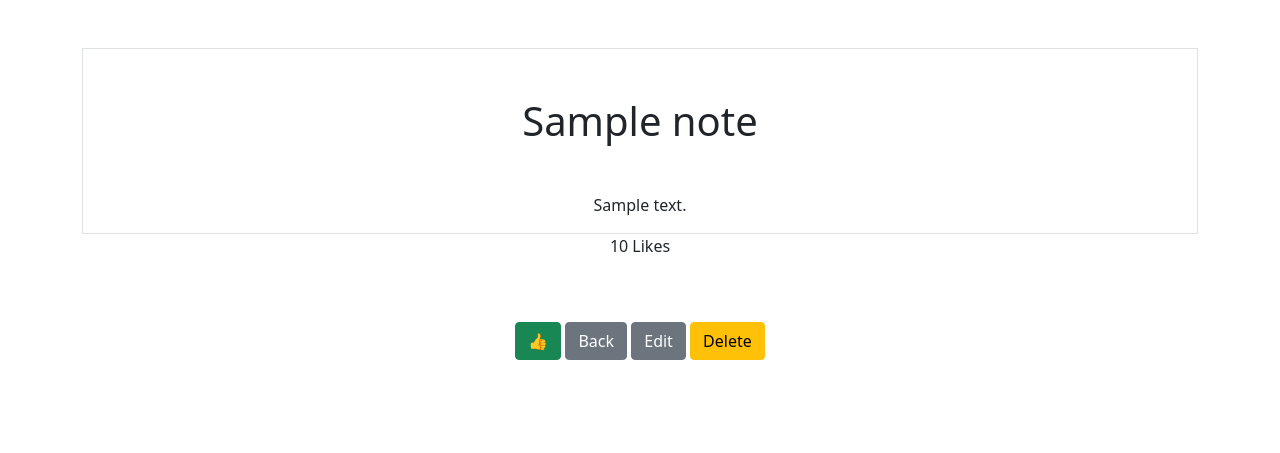
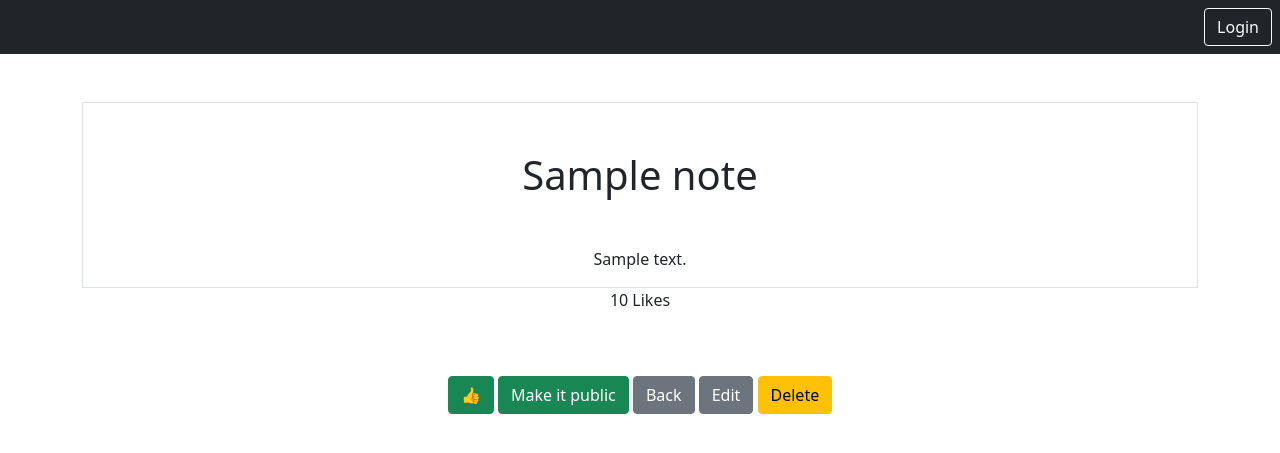
Before and after one commit to insssomniac/Django_notes, a Django app: template notes/templates/notes/notes_detail.html in a window 1280 px wide. Shown: the top 453 px of the page. Run offline with Django 4.2, Linux system fonts and the light colour scheme; the template is opened without the code that fills it: most values are stand-ins (such as "Sample title", 1, 10 or a date in 2020).

Commit message:
added login and logout functionality

```diff
--- /dev/null
+++ b/home/templates/home/logout.html
@@ -0,0 +1,6 @@
+{% extends 'base.html' %}
+{% block content %}
+
+<h1>See you :)</h1>
+
+{% endblock %}
--- a/home/urls.py
+++ b/home/urls.py
@@ -2,6 +2,7 @@ from django.urls import path
 from . import views
 
 urlpatterns = [
-    path('home', views.HomeView.as_view()),
-    path('authorized', views.AuthorizedView.as_view())
+    path('', views.HomeView.as_view(), name='home'),
+    path('login/', views.LoginFormView.as_view(), name='login'),
+    path('logout/', views.LogoutFormView.as_view(), name='logout'),
 ]
--- a/notes/models.py
+++ b/notes/models.py
@@ -7,3 +7,4 @@ class Notes(models.Model):
     created = models.DateTimeField(auto_now_add=True)
     likes = models.PositiveSmallIntegerField(default=0)
     user = models.ForeignKey(User, on_delete=models.CASCADE, related_name='notes')
+    is_public = models.BooleanField(default=False)
--- a/notes/templates/notes/notes_detail.html
+++ b/notes/templates/notes/notes_detail.html
@@ -3,7 +3,11 @@
 {% block content %}
 
 <div class="border round">
-  <h1 class="my-5">{{ note.title }}</h1>
+  <h1 class="my-5">{{ note.title }}
+    {% if note.is_public %}
+      <span class="badge rounded-pill bg-warning text-dark">Public</span>
+    {% endif %}
+  </h1>
   <p>{{ note.text }}</p>
 </div>
 
@@ -13,6 +17,18 @@
   {% csrf_token %}
   <button type="submit" class="btn btn-success my-5">👍</button>
 </form>
+
+<form action="{% url 'notes.change_visibility' pk=note.id %}" method="post" class="d-inline">
+  {% csrf_token %}
+  <button type="submit" class="btn btn-success my-5">
+    {% if note.is_public %}
+      Make it private
+    {% else %}
+      Make it public
+    {% endif %}
+  </button>
+</form>
+
 <a href="{% url 'notes.list' %}" class="btn btn-secondary my-5">Back</a>
 <a href="{% url 'notes.update' pk=note.id %}" class="btn btn-secondary my-5">Edit</a>
 <a href="{% url 'notes.delete' pk=note.id %}" class="btn btn-warning"> Delete</a>
--- a/notes/urls.py
+++ b/notes/urls.py
@@ -9,4 +9,5 @@ urlpatterns = [
     path('notes/<int:pk>/edit', views.NotesUpdateView.as_view(), name='notes.update'),
     path('notes/<int:pk>/delete', views.NotesDeleteView.as_view(), name='notes.delete'),
     path('notes/<int:pk>/like', views.add_like_view, name='notes.like'),
+    path('notes/<int:pk>/change_visibility', views.change_visibility_view, name='notes.change_visibility'),
 ]
--- a/smartnotes/settings.py
+++ b/smartnotes/settings.py
@@ -133,3 +133,5 @@ STATICFILES_DIRS = [
 # https://docs.djangoproject.com/en/4.2/ref/settings/#default-auto-field
 
 DEFAULT_AUTO_FIELD = 'django.db.models.BigAutoField'
+
+LOGIN_REDIRECT_URL = '/smart/notes'
--- a/static/templates/base.html
+++ b/static/templates/base.html
@@ -7,6 +7,19 @@
     <link rel="stylesheet" href="{% static 'css/style.css' %}">
     <link href="https://cdn.jsdelivr.net/npm/bootstrap@5.0.2/dist/css/bootstrap.min.css" rel="stylesheet" integrity="sha384-EVSTQN3/azprG1Anm3QDgpJLIm9Nao0Yz1ztcQTwFspd3yD65VohhpuuCOmLASjC" crossorigin="anonymous">
   </head>
+  <nav class="navbar navbar-dark bg-dark">
+    <div class="ms-auto">
+      {% if user.is_authenticated %}
+      <a href="{% url 'home' %}" class="btn btn-outline-light me-2">Home</a>
+      <form action="{% url 'logout' %}" class="d-inline" method="post">
+        {% csrf_token %}
+        <input type="submit" value="Logout" class="btn btn-outline-light me-2"/>
+      </form>
+      {% else %}
+        <a href="{% url 'login' %}" class="btn btn-outline-light me-2">Login</a>
+      {% endif %}
+    </div>
+  </nav>
   <body>
     <div class="my-5 text-center container">
         {% block content %}
```
Also changed, not shown: home/templates/home/login.html (added, +10 -0 lines), home/views.py (+7 -1 lines), notes/views.py (+32 -7 lines), notes/migrations/0005_notes_is_public.py (added).
